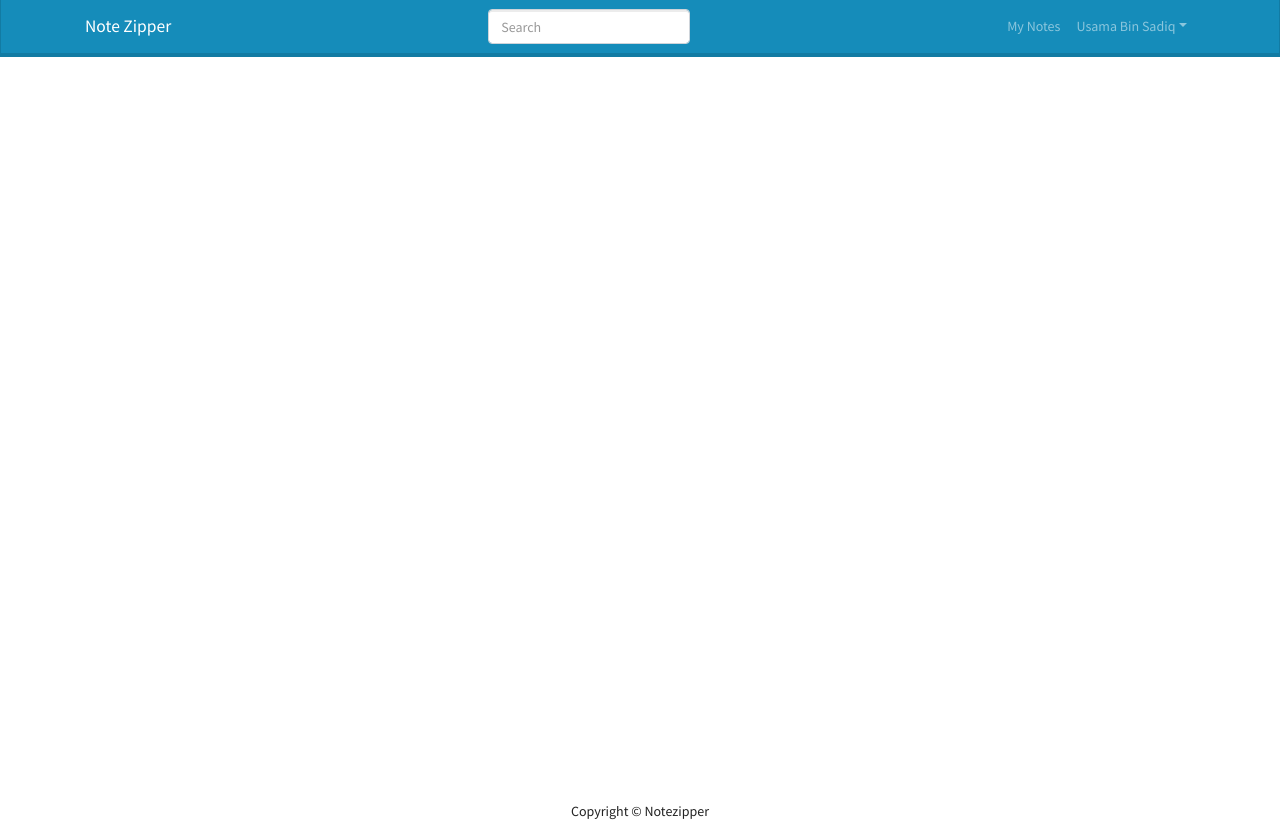
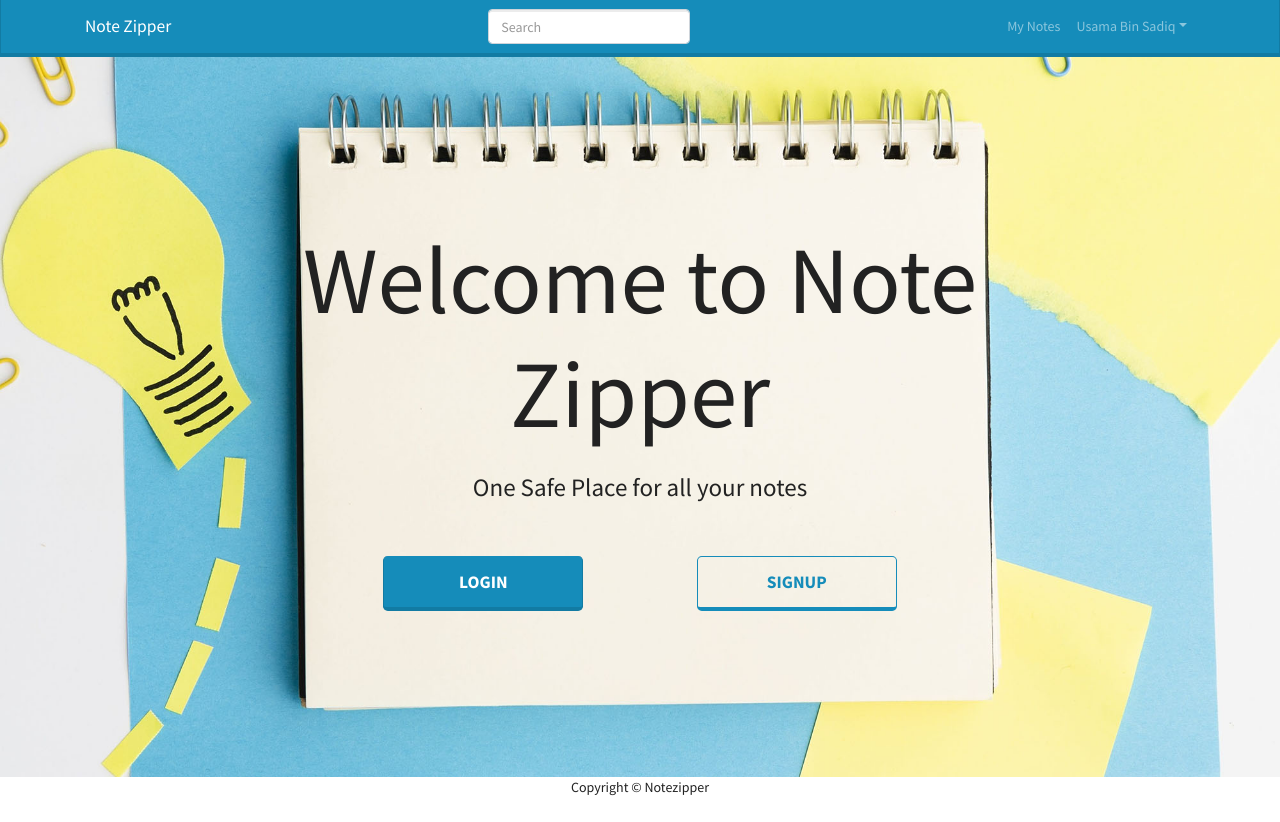
Before and after one commit to usama-bin-sadiq/notezipper, a React (Create React App) app in the folder frontend/: page / in a window 1280 px wide. After the commit the page ends 800 px from the top, so only its background shows below. Built offline with nearby package versions, Linux system fonts and the light colour scheme.

Commit message:
Landing Page

```diff
--- a/frontend/src/App.js
+++ b/frontend/src/App.js
@@ -1,6 +1,7 @@
 import './App.css';
 import Header from './components/Header/Header';
 import Footer from './components/Footer/Footer';
+import { LandingPage } from './components/screens/LandingPage/LandingPage';
 
 
 //function App() {
@@ -17,8 +18,8 @@ function App() {
   return (
     <div className="App">
       <Header />
-      <main style ={{minHeight: "93vh"}}>
-
+      <main>
+        <LandingPage />
       </main>
       <Footer />
 
--- a/frontend/src/components/Footer/Footer.js
+++ b/frontend/src/components/Footer/Footer.js
@@ -2,14 +2,14 @@ import React from 'react'
 import {Col, Container, Row} from "react-bootstrap";
 const Footer = () => {
     return (
+      <footer style={{width:"100%", position:"relative",bottom:0,display:"flex",justifyContent:"center"}}>
         <Container>
-            <Row>
-                <Col className="text-center py3">
-                    Copyright &copy; Notezipper
-                </Col>
-            </Row>
+          <Row>
+            <Col className="text-center py3">Copyright &copy; Notezipper</Col>
+          </Row>
         </Container>
-    )
+      </footer>
+    );
 }
 
 export default Footer;
--- /dev/null
+++ b/frontend/src/components/screens/LandingPage/LandingPage.css
@@ -0,0 +1,49 @@
+.main {
+  min-height: 90vh;
+  display: flex;
+  align-items: center;
+  background-image: url("../../../images/landing.jpg");
+  background-position: center;
+  background-size: cover;
+}
+.title {
+  font-size: 95px;
+}
+.subtitle {
+  font-size: 25px;
+  padding-top: 10px;
+}
+.intro-text {
+  width: 100%;
+  text-align: center;
+}
+
+.buttonContainer {
+    margin-top: 50px;
+    display: flex;
+    justify-content: space-evenly;
+}
+.landingbutton {
+    width: 200px;
+    height: 55px;
+}
+
+@media only screen and (min-width:1200px) {
+    .buttonContainer{
+        padding: 0 200px;
+    }
+    .title{
+        padding: 0 100px;
+    }
+
+}
+
+@media only screen and (max-width:768px) {
+    .title{
+        font-size: 60px;
+    }
+    .landingbutton {
+    width: 150px;
+    height: 50px;
+}
+}
--- /dev/null
+++ b/frontend/src/components/screens/LandingPage/LandingPage.js
@@ -0,0 +1,31 @@
+import React from 'react'
+import './LandingPage.css';
+import { Button, Container, Row } from 'react-bootstrap'
+export const LandingPage = () => {
+    return (
+      <div className="main">
+        <Container>
+          <Row>
+            <div className="intro-text">
+              <div>
+                <h1 className="title">Welcome to Note Zipper</h1>
+                <p className="subtitle">One Safe Place for all your notes</p>
+              </div>
+              <div className="buttonContainer">
+                <a href="/login">
+                  <Button size="lg" className="landingbutton">
+                    Login
+                  </Button>
+                </a>
+                <a href="/register">
+                  <Button size="lg" className="landingbutton" variant = "outline-primary">
+                    Signup
+                  </Button>
+                </a>
+              </div>
+            </div>
+          </Row>
+        </Container>
+      </div>
+    );
+}
```
Also changed, not shown: frontend/src/images/landing.jpg (added).
